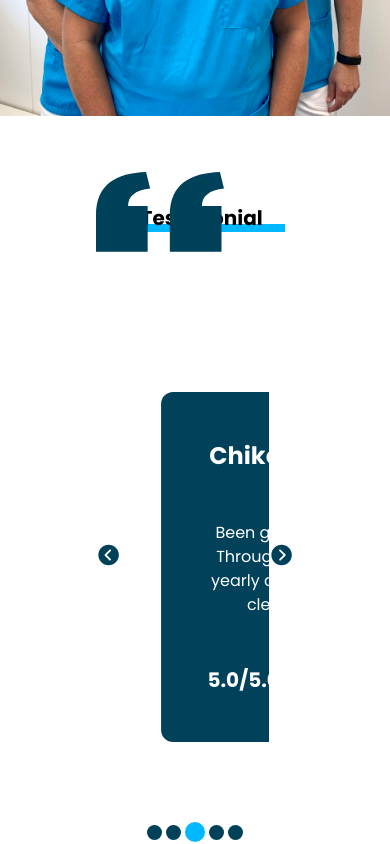
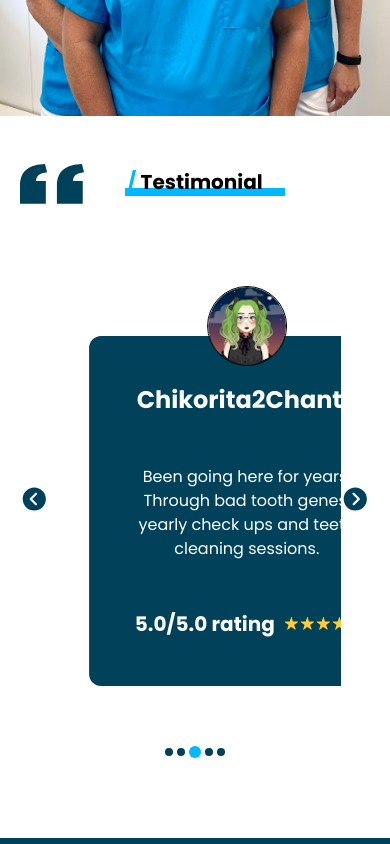
Before and after one commit to MastooraTurkmen/tannglege-engen-as, a Next.js app: page / in a window 390 px wide. Shown: the part 4020-4864 px from the top of the page. Built offline with nearby package versions, Linux system fonts and the light colour scheme.

Commit message:
testimonial

```diff
--- a/components/Testimonial.jsx
+++ b/components/Testimonial.jsx
@@ -11,6 +11,7 @@ import TestimonialComponent from "./TestimonialComponent";
 
 const Testimonial = () => {
   const [currentIndex, setCurrentIndex] = useState(0);
+
 
   // Resize
   const [isMobile, setIsMobile] = useState(false);
@@ -56,11 +57,11 @@ const Testimonial = () => {
   };
 
   return (
-    <div className="m-14">
+    <div className="sm:m-10 lg:m-14 2xl:m-20 my-5">
       <div className="relative">
         <img
           src="/svg/testimonial.svg"
-          className="absolute left-10 h-[80px]"
+          className="absolute left-5 top-7 lg:top-0 lg:left-10 h-[40px] md:h-[50px] lg:h-[80px]"
           alt=""
         />
         <div className="flex transition duration-300 ease-linear flex-row mb-14 justify-center">
@@ -70,15 +71,15 @@ const Testimonial = () => {
           </h1>
         </div>
       </div>
-      <div className="flex justify-between items-center relative p-10">
+      <div className="flex justify-between items-center relative p-5">
         <IoIosArrowDropleftCircle
           onClick={prevBtn}
-          className="text-[#00415A] hover:text-black transition-colors duration-300 ease-in-out cursor-pointer text-[70px]"
+          className="text-[#00415A] hover:text-black transition-colors duration-300 ease-in-out
+          cursor-pointer sm:text-[60px] text-[40px] lg:text-[70px]"
         />
-        <div className="flex gap-10 overflow-hidden">
         <motion.div
           key={currentIndex}
-            className="flex gap-10 overflow-hidden"
+          className="flex lg:gap-10 overflow-hidden"
           initial="initial"
           animate="animate"
           exit="exit"
@@ -96,10 +97,9 @@ const Testimonial = () => {
                 <TestimonialComponent key={index} item={item} />
               ))}
         </motion.div>
-        </div>
         <IoIosArrowDroprightCircle
           onClick={nextBtn}
-          className="text-[#00415A] cursor-pointer text-[70px] hover:text-black transition-colors duration-300 ease-in-out"
+          className="text-[#00415A] cursor-pointer sm:text-[60px] text-[40px] lg:text-[70px] hover:text-black transition-colors duration-300 ease-in-out"
         />
       </div>
       <div className="pb-10 flex gap-1 justify-center items-center">
@@ -109,8 +109,8 @@ const Testimonial = () => {
             onClick={() => setCurrentIndex(index)}
             className={`cursor-pointer transition duration-300 ease-in-out rounded-full ${
               index === currentIndex
-                ? "bg-[#00B8FF] w-5 h-5"
-                : "bg-[#00415A] w-[15px] h-[15px]"
+                ? "bg-[#00B8FF] h-3 w-3 sm:w-5 sm:h-5"
+                : "bg-[#00415A] h-2 w-2 sm:w-[15px] sm:h-[15px]"
             }`}
           ></div>
         ))}
```
Lines whose indentation alone changed are shown as unchanged.
